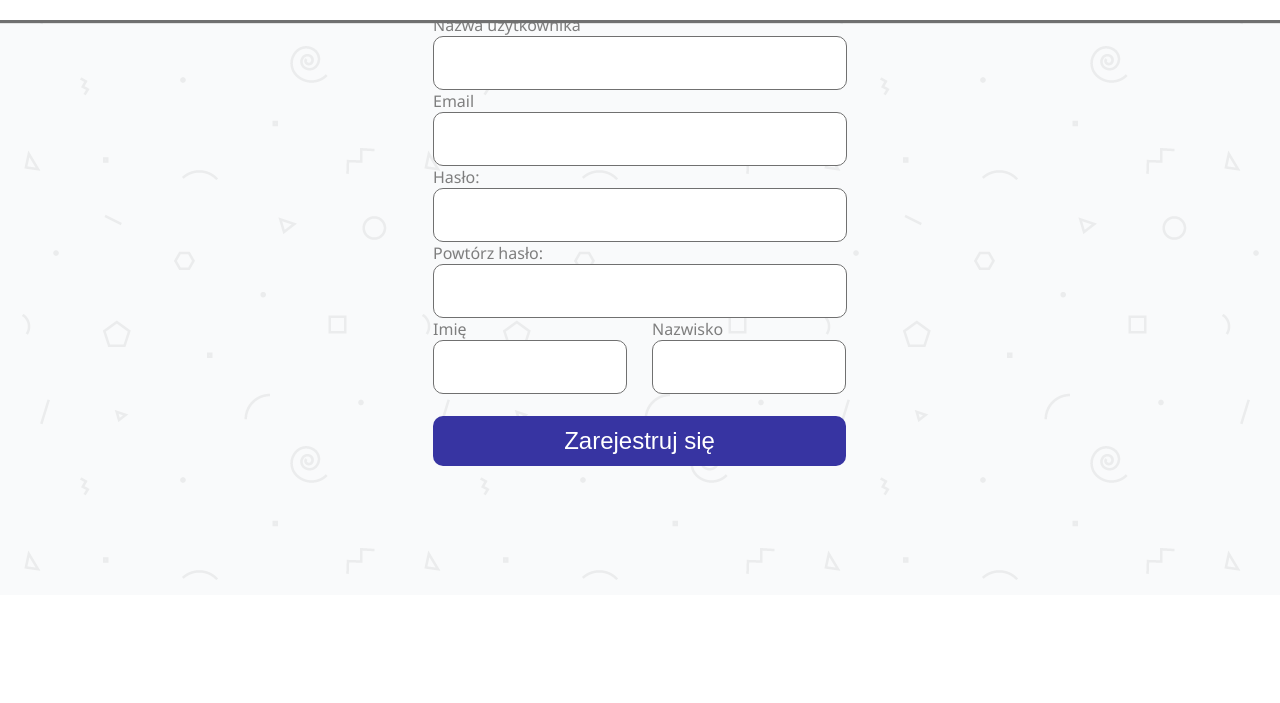
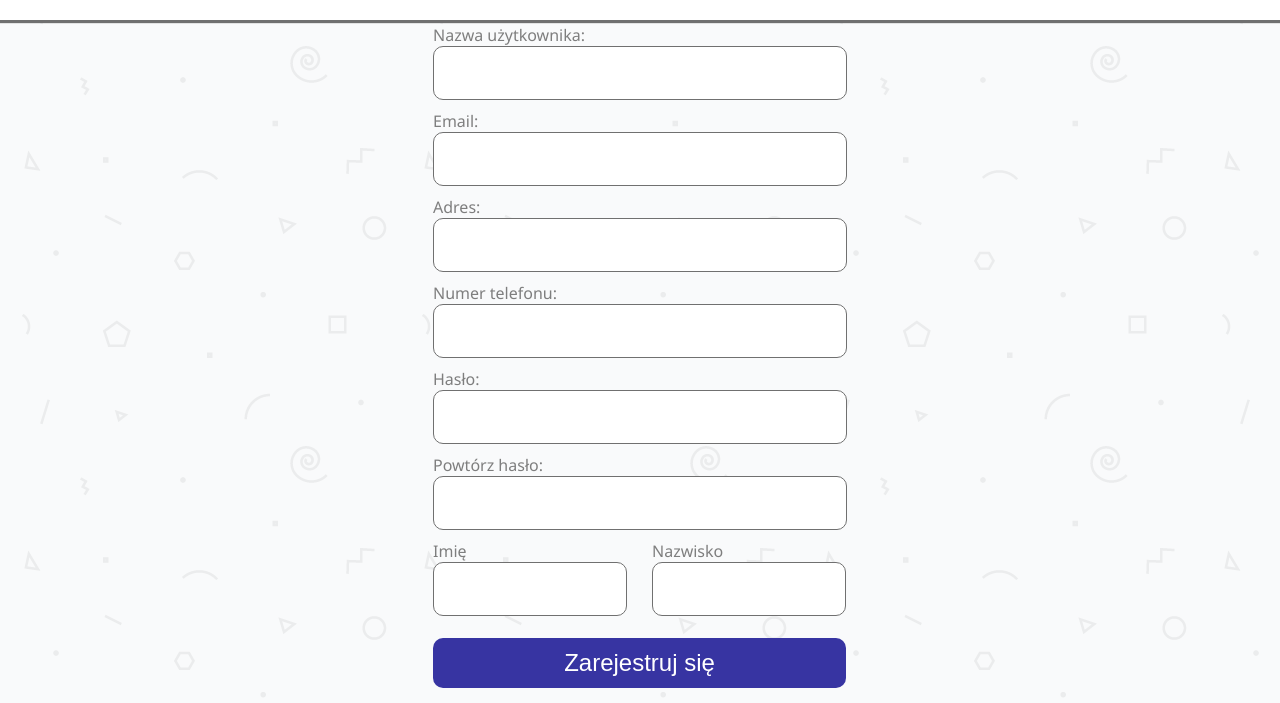
Before and after one commit to KacperGielda/covidoOdporni, a website: page public/Page/register-page.html in a window 1280 px wide. Shown: the part 205-908 px from the top of the page. Before the commit the page ends 800 px from the top, so only its background shows below. Drawn offline with Linux system fonts and the light colour scheme.

Commit message:
add more register fields

```diff
--- a/public/Page/register-page.css
+++ b/public/Page/register-page.css
@@ -12,7 +12,9 @@ main {
 
 /* Inputy i labele */
 
-.registerInput {
+.registerInput,
+.adressInput,
+.phoneNmbInput {
   width: 400px;
   height: 50px;
   border: 1px solid #707070;
@@ -39,6 +41,7 @@ main {
 .uniLabel {
   display: block;
   color: #7e7e7e;
+  margin-top: 10px;
 }
 
 .login-btn {
--- a/public/Page/register-page.html
+++ b/public/Page/register-page.html
@@ -25,12 +25,18 @@
         <h1 class="headerTxt">Zarejestruj się do "nazwa"</h1>
         <div class="flex-div">
             <form>
-                <label for="login" class="uniLabel">Nazwa użytkownika</label>
+                <label for="login" class="uniLabel">Nazwa użytkownika:</label>
                 <input id="login" type="text" class="registerInput">
                 <br>
-                <label for="email" class="uniLabel">Email</label>
+                <label for="email" class="uniLabel">Email:</label>
                 <input id="email" type="text" class="registerInput">
                 <p class="correct-email">Wprowadziłeś niepoprawny e-mail!</p>
+                <br>
+                <label for="adress" class="uniLabel">Adres:</label>
+                <input id="adress" type="text" class="adressInput">
+                <br>
+                <label for="email" class="uniLabel">Numer telefonu:</label>
+                <input id="email" type="text" class="phoneNmbInput">
                 <br>
                 <label for="password" class="uniLabel">Hasło:</label>
                 <input id="password" type="password" class="registerInput">
```
